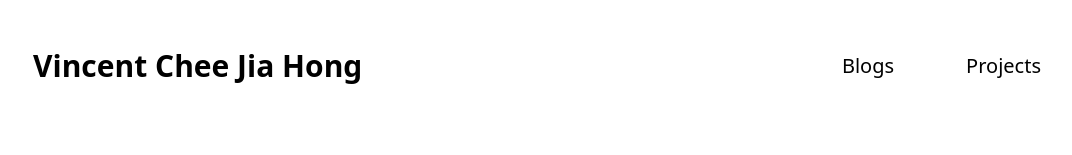
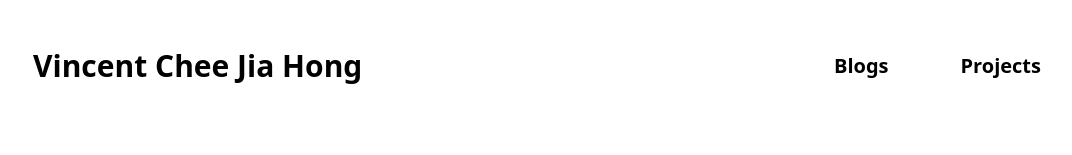
Before and after one commit to jhchee/jhchee.github.io, a Next.js app: page /blogs in a window 1280 px wide. Shown: the top 155 px of the page, without its empty margins (95-1167 px from the left). Built offline with nearby package versions, Linux system fonts and the light colour scheme; what @tailwindcss/typography would draw is missing.

Commit message:
make bolder

```diff
--- a/components/LayoutWrapper.tsx
+++ b/components/LayoutWrapper.tsx
@@ -31,7 +31,7 @@ const LayoutWrapper: React.FC<LayoutProps> = ({ children, home }) => {
             {headerNavLinks.map((link) => (
               <div>
                 <Link key={link.title} href={link.href}>
-                  <a className="text-basetext-gray-900 sm:p-4">{link.title}</a>
+                  <a className="font-semibold text-basetext-gray-900 sm:p-4">{link.title}</a>
                 </Link>
               </div>
             ))}
```
